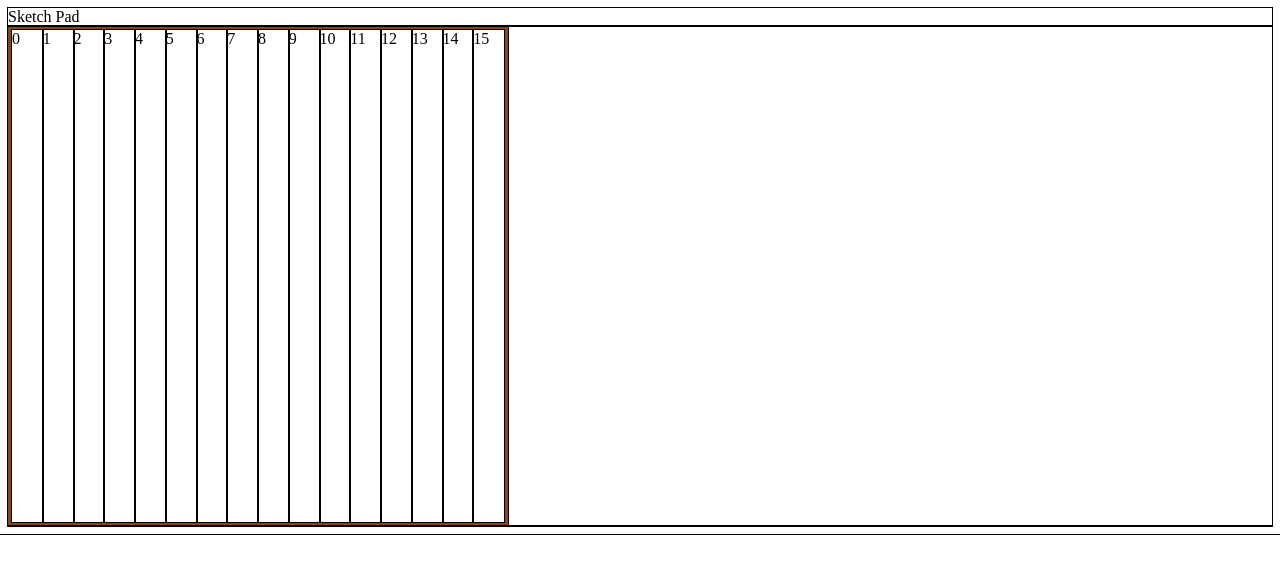
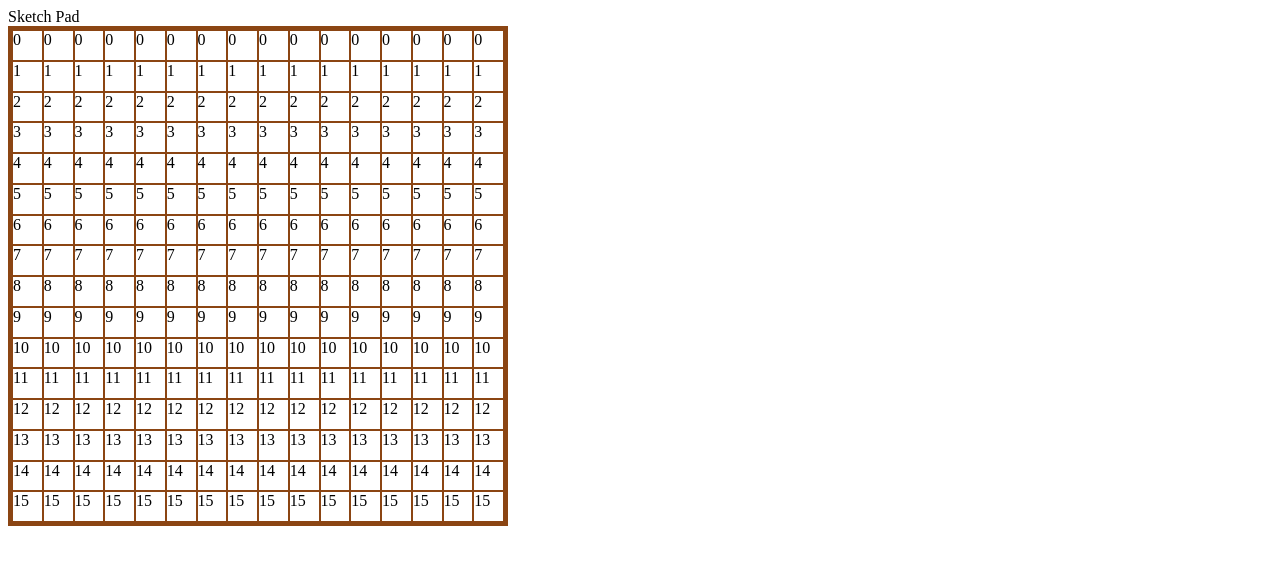
Before and after one commit to VexScythe/Project-Etch-a-Sketch, a plain HTML site: page index.html in a window 1280 px wide. Drawn offline with Linux system fonts and the light colour scheme.

Commit message:
fix: function makeGrid now work properly

```diff
--- a/script.js
+++ b/script.js
@@ -4,20 +4,14 @@ function makeGrid() {
     for (let i=0; i<16; i++){
         const column = document.createElement('div');
         column.classList.add('column');
-        column.textContent = `${i}`;
         board.appendChild(column);
         for(let j=0; j<16; j++){
-
+           const row = document.createElement('div');
+           row.classList.add('row');
+           row.textContent = `${j}`;
+           column.appendChild(row);
         }
     }
 }
 
 makeGrid();
-
-/*
-            const div = document.createElement('div');
-            div.textContent = `${i}`;
-            div.setAttribute('style', 'display: flex; flex: 1; flex-direction: column;')
-            board.appendChild(div);
-
-*/
--- a/style.css
+++ b/style.css
@@ -1,5 +1,5 @@
 * {
-    outline: 1px solid black;
+    /*outline: 1px solid black;*/
     box-sizing: border-box;
 }
 
@@ -13,5 +13,13 @@
 
 .column {
     display: flex;
+    flex-direction: column;
     flex: 1;
 }
+
+.row {
+    display: flex;
+    flex-direction: column;
+    flex: 1;
+    border: 1px solid saddlebrown;
+}
```
